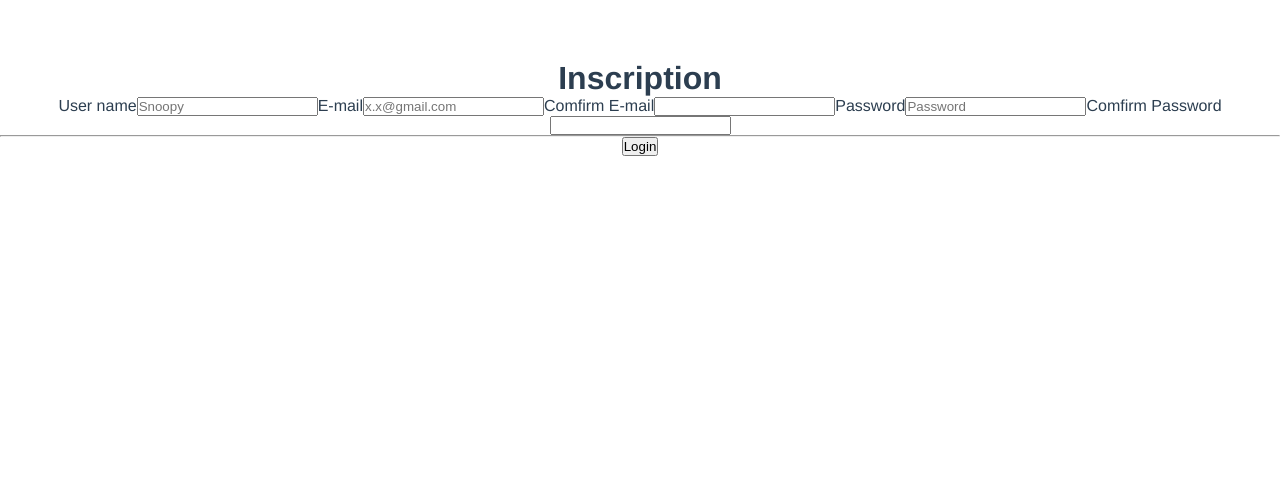
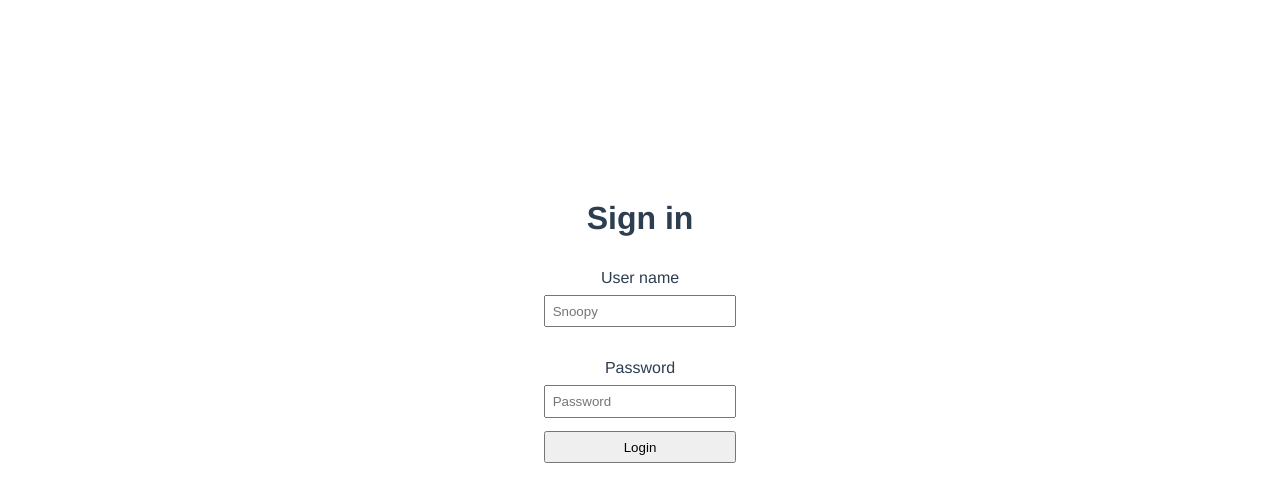
Before and after one commit to 0auBSQ/MiniBlog, a Vue app in the folder mini-blogVue/: page / in a window 1280 px wide. Shown: the top 502 px of the page. Built offline with nearby package versions, Linux system fonts and the light colour scheme.

Commit message:
form css

```diff
--- a/mini-blogVue/src/App.vue
+++ b/mini-blogVue/src/App.vue
@@ -1,19 +1,19 @@
 <template>
   <div id="app">
-    <!--<login></login> -->
-    <inscription></inscription>
+    <login></login>
+    <!--<inscription></inscription>-->
   </div>
 </template>
 
 <script>
-//import Login from "./components/Login.vue";
-import Inscription from "./components/Inscription.vue";
+import Login from "./components/Login.vue";
+//import Inscription from "./components/Inscription.vue";
 
 export default {
   name: "App",
   components: {
-    //Login
-    Inscription
+    Login
+    //Inscription
   }
 };
 </script>
--- a/mini-blogVue/src/components/Inscription.vue
+++ b/mini-blogVue/src/components/Inscription.vue
@@ -5,14 +5,14 @@
      <label>User name</label>
      <input required v-model="username" type="text" placeholder="Snoopy"/>
      <label>E-mail</label>
-     <input required v-model="password" type="email" placeholder="x.x@gmail.com"/>
+     <input required v-model="password" type="email" placeholder="snoopy.snoopy@gmail.com"/>
      <label>Comfirm E-mail</label>
      <input required v-model="password" type="email"/>
      <label>Password</label>
      <input required v-model="password" type="password" placeholder="Password"/>
      <label>Comfirm Password</label>
      <input required v-model="password" type="password"/>
-     <hr/>
+
      <button type="submit">Login</button>
    </form>
  </div>
@@ -27,19 +27,6 @@ export default {
 };
 </script>
 
-<style scoped lang="less">
-h3 {
-  margin: 40px 0 0;
-}
-ul {
-  list-style-type: none;
-  padding: 0;
-}
-li {
-  display: inline-block;
-  margin: 0 10px;
-}
-a {
-  color: #42b983;
-}
+<style scoped lang="css">
+    @import '../styles/form.css';
 </style>
--- a/mini-blogVue/src/components/Login.vue
+++ b/mini-blogVue/src/components/Login.vue
@@ -6,7 +6,7 @@
      <input required v-model="username" type="text" placeholder="Snoopy"/>
      <label>Password</label>
      <input required v-model="password" type="password" placeholder="Password"/>
-     <hr/>
+
      <button type="submit">Login</button>
    </form>
  </div>
@@ -19,29 +19,16 @@ export default {
 
   },
   methods: {
-    login: function () {
+    /*login: function () {
       const { username, password } = this
       this.$store.dispatch(AUTH_REQUEST, { username, password }).then(() => {
         this.$router.push('/')
-   })
- }
+      })
+    }*/
+  }
 }
-};
 </script>
 
-<style scoped lang="less">
-h3 {
-  margin: 40px 0 0;
-}
-ul {
-  list-style-type: none;
-  padding: 0;
-}
-li {
-  display: inline-block;
-  margin: 0 10px;
-}
-a {
-  color: #42b983;
-}
+<style scoped lang="css">
+  @import '../styles/form.css';
 </style>
--- a/mini-blogVue/src/styles/app.css
+++ b/mini-blogVue/src/styles/app.css
@@ -13,6 +13,7 @@ html {
 
 #app {
   font-family: Avenir, Helvetica, Arial, sans-serif;
+  font-size: 1em;
   -webkit-font-smoothing: antialiased;
   -moz-osx-font-smoothing: grayscale;
   text-align: center;
--- a/mini-blogVue/src/styles/app.sass
+++ b/mini-blogVue/src/styles/app.sass
@@ -10,6 +10,7 @@ html
 
 #app
   font-family: Avenir, Helvetica, Arial, sans-serif
+  font-size: 1em
   -webkit-font-smoothing: antialiased
   -moz-osx-font-smoothing: grayscale
   text-align: center
--- /dev/null
+++ b/mini-blogVue/src/styles/form.css
@@ -0,0 +1,31 @@
+.login {
+  margin-top: 25vh;
+  display: -webkit-box;
+  display: -ms-flexbox;
+  display: flex;
+  -webkit-box-orient: vertical;
+  -webkit-box-direction: normal;
+      -ms-flex-direction: column;
+          flex-direction: column;
+  -webkit-box-align: center;
+      -ms-flex-align: center;
+          align-items: center;
+}
+
+input, button, label {
+  width: 15vw;
+  padding: .5em;
+}
+
+button {
+  margin-top: 1em;
+}
+
+button:hover {
+  cursor: pointer;
+}
+
+label {
+  margin-top: 1.5em;
+}
+/*# sourceMappingURL=form.css.map */
--- /dev/null
+++ b/mini-blogVue/src/styles/form.sass
@@ -0,0 +1,21 @@
+
+
+.login
+    margin-top: 25vh
+    display: flex
+    flex-direction: column
+    align-items: center
+
+input, button, label
+    width: 15vw
+    padding: .5em
+
+
+button
+    margin-top: 1em
+
+    &:hover
+        cursor: pointer
+
+label
+    margin-top: 1.5em
```
Also changed, not shown: 2 other files (tests, documents, lock files or other folders).
